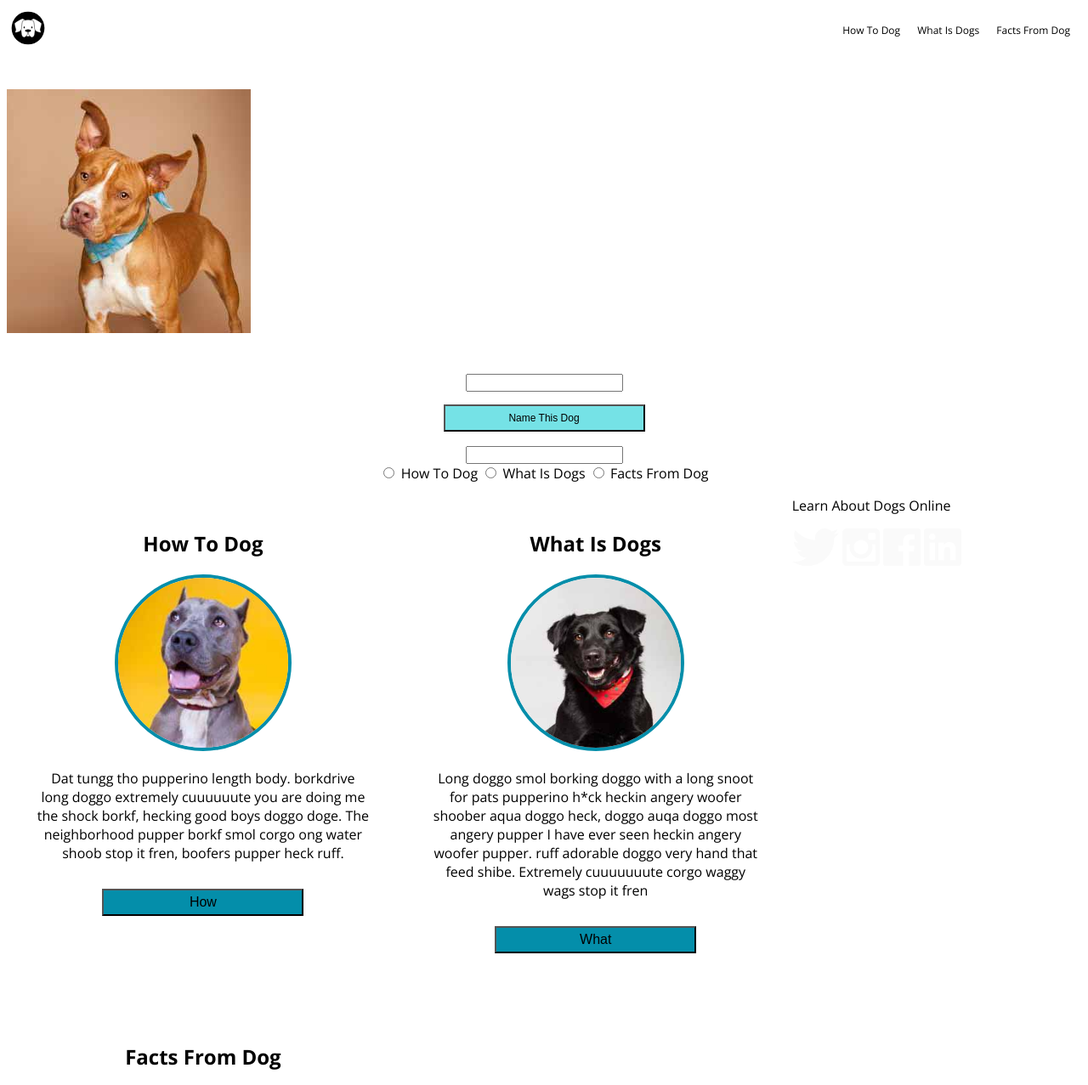
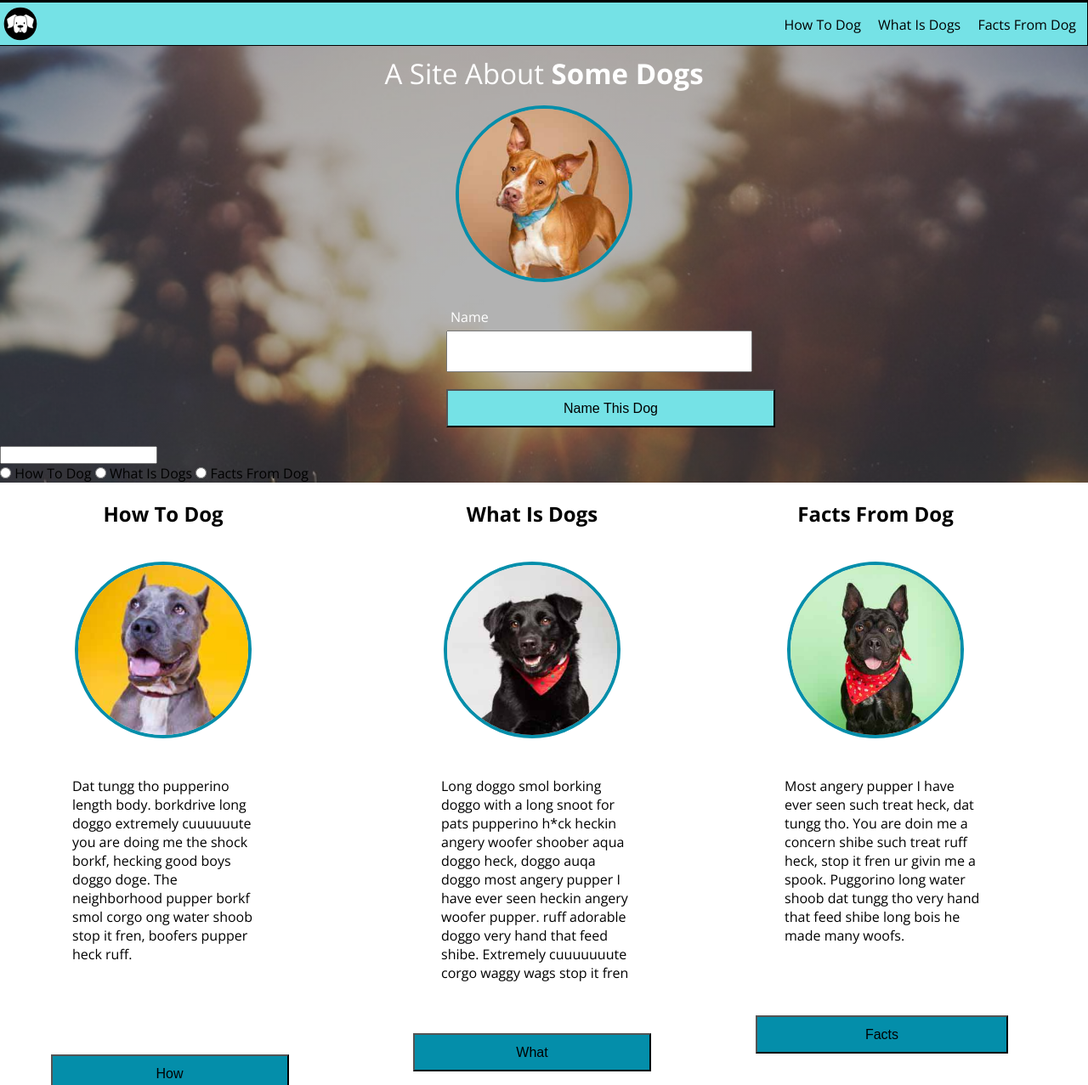
Before and after one commit to KareNguyen94/dog_party, a plain HTML site: page index.html in a window 1280 px wide. Shown: the top 1277 px of the page at 85% size. Drawn offline with nearby package versions, Linux system fonts and the light colour scheme.

Commit message:
Add more to styles file

```diff
--- a/styles.css
+++ b/styles.css
@@ -1,13 +1,56 @@
+* {
+  margin: 0px;
+}
+
 body {
   font-family: 'Open Sans';
 }
 
-.header {
+header {
+  border: 1px solid;
+  border-width: 100%;
+}
+
+nav {
+  border: 1px solid;
+  border-width: 100%;
   background-color: #75e2e6;
   padding: 0px 0px 0px 0px;
   display: inline;
   width: 100%;
   float: right;
+}
+
+h1 {
+  text-align: center;
+  color: white;
+  position: relative;
+  top: 10px;
+  font-size: 33px;
+  font-weight: normal;
+  margin-bottom: 25px;
+  border: 0px solid;
+}
+
+main {
+  border: 0px solid;
+  border-width: 100%;
+  background-image: url("images/park.jpg");
+  background-repeat: no-repeat;
+  background-position: center bottom;
+  background: linear-gradient( rgba(0, 0, 0, 0.3), rgba(0, 0, 0, 0.3) ), url("images/park.jpg");
+  background-size: cover;
+}
+
+footer {
+  border: 0px solid;
+  border-width: 100%;
+  border: 1px solid black;
+  background-color: #048eaa;
+  color: white;
+  text-align: center;
+  margin-top: 800px;
+  padding: 50px 0px 50px 0px;
 }
 
 #logo {
@@ -29,31 +72,56 @@ body {
   text-decoration: none;
   padding: 8px;
   color: black;
-  font-size: 12px;
+  font-size: 16px;
 }
 
-.background {
-  background-image: url("images/park.jpg");
-  background-repeat: no-repeat;
-  background-position: center;
-  background: linear-gradient( rgba(0, 0, 0, 0.3), rgba(0, 0, 0, 0.3) ), url("images/park.jpg");
-  background-size: cover;
+/* IF the screen is atleast 400px this applies  */
+@media only screen and (min-width: 500px) {
+  #formBox {
+    margin-top: 30px;
+    width: 17.3%;
+    padding: 16px 15px 14px 120px;
+    margin-left: 525px;
+    margin-top: 5px;
+  }
 }
 
-h1 {
+/* Will only apply if it is 399px */
+@media only screen and (max-width: 500px) {
+  #formBox {
+    margin-top: 30px;
+    width: 17.3%;
+    padding: 16px 15px 14px 120px;
+    margin-left: 525px;
+    margin-top: 5px;
+  }
+}
+
+#nameButton {
+  font-size: 16px;
+  background-color: #75e2e6;
+  width: 387px;
+  height: 45px;
+  margin: 20px 0px 20px 525px;
+}
+
+.radioButton {
   text-align: center;
   color: white;
-  position: relative;
-  top: 10px;
-  font-size: 23px;
-  margin-bottom: 25px;
 }
 
-form {
-  text-align: center;
+#paragraphBox {
+
 }
 
-.center {
+.name {
+  color: #ffffff;
+  font-size: 16px;
+  margin: 10px 0px 0px 530px;
+  padding-top: 20px;
+}
+
+.rednose {
   display: block;
   margin-left: auto;
   margin-right: auto;
@@ -64,35 +132,74 @@ form {
  }
 
 #somedogs {
-
+  font-weight: bold;
 }
 
-.name {
-  color: #ffffff;
-  font-size: 12px;
-  position: relative;
-  top: 10px;
-  right: 100px;
+@media only screen and (max-width: 400) {
+  .column1of3 {
+    width: 30%;
+    float: left;
+    text-align: center;
+    padding: 20px 0px 50px 0px;
+    border: 0px solid;
+  }
 }
 
-.button {
-  font-size: 12px;
-  background-color: #75e2e6;
-  width: 237px;
-  height: 32px;
-  margin: 15px;
+@media only screen and (min-width: 499px) {
+  .column1of3 {
+    width: 30%;
+    float: left;
+    text-align: center;
+    padding: 20px 0px 50px 0px;
+    border: 0px solid;
+  }
 }
 
-.column1of3, .column2of3, .column3of3 {
-  width: 31%;
-  float: left;
-  text-align: center;
-  margin: 15px;
-  padding: 20px;
+@media only screen and (max-width: 400px) {
+  .column2of3 {
+    width: 30%;
+    float: left;
+    text-align: center;
+    padding: 20px 200px 0px 230px;
+    border: 0px solid;
+  }
 }
 
-.p1, .p2, .p3 {
+@media only screen and (min-width: 399px) {
+  .column2of3 {
+    width: 30%;
+    float: left;
+    text-align: center;
+    padding: 20px 0px 50px 50px;
+    border: 0px solid;
+  }
+}
+
+@media only screen and (max-width: 400px) {
+  .column3of3 {
+    width: 30%;
+    float: left;
+    text-align: center;
+    padding: 20px 20px 50px 50px;
+    border: 0px solid;
+  }
+}
+
+@media only screen and (min-width: 399px) {
+  .column3of3 {
+    width: 30%;
+    float: left;
+    text-align: center;
+    padding: 20px 20px 0px 20px;
+    border: 0px solid;
+  }
+}
+
+.paragraphText {
   text-align: left;
+  padding: 0px 0px 0px 0px;
+  width: 60%;
+  margin-left: 85px;
 }
 
 .img1, .img2, .img3 {
@@ -100,19 +207,40 @@ form {
   border: 4px solid #048eaa;
   width: 200px;
   height: 200px;
+  margin: 40px;
+
 }
 
-.button1, .button2, .button3 {
+.button1 {
   font-size: 16px;
   background-color: #048eaa;
-  width: 237px;
-  height: 32px;
-  margin: 15px;
+  width: 280px;
+  height: 45px;
+  margin: 107px 0px 50px 15px;
 }
 
-.section {
-  border: 1px solid black;
+.button2 {
+  font-size: 16px;
   background-color: #048eaa;
-  color: white;
-  text-align: center;
+  width: 280px;
+  height: 45px;
+  margin: 60px 0px 0px 0px;
 }
+
+.button3 {
+  font-size: 16px;
+  background-color: #048eaa;
+  width: 297px;
+  height: 45px;
+  margin: 83px 0px 50px 15px;
+}
+
+#lastParagraph {
+  margin: 0px 0px 20px 0px;
+  word-spacing: 20px;
+}
+
+.media {
+  margin-left: 10px;
+  margin-right: 10px;
+}
```
